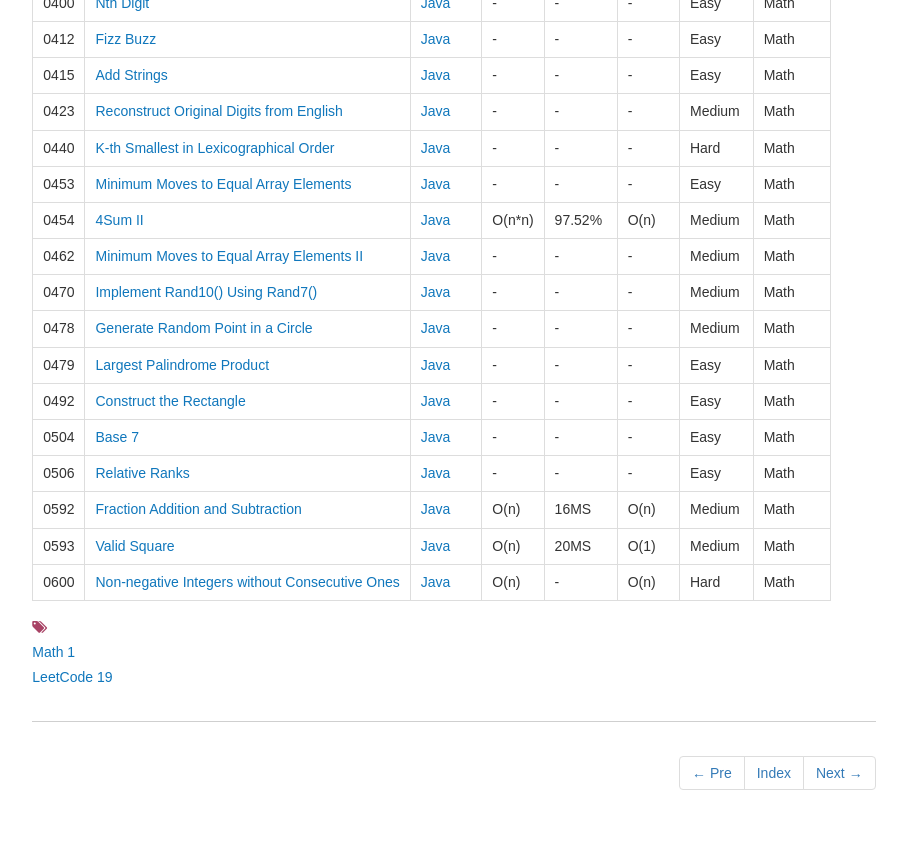
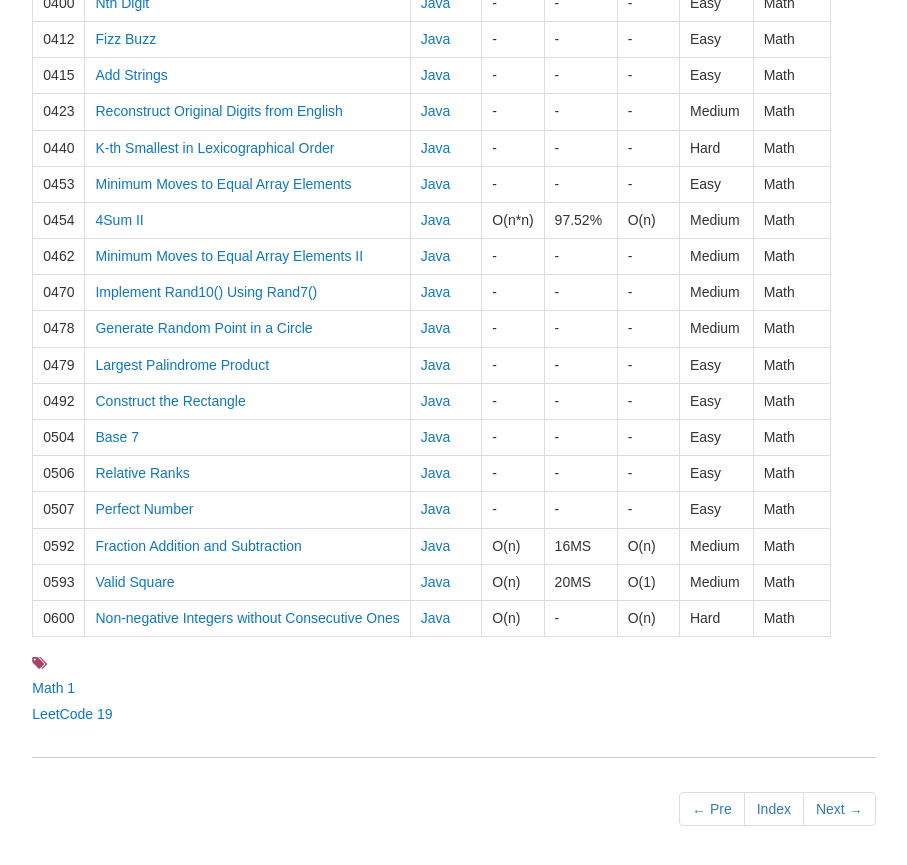
Before and after one commit to dunso/algorithm, a Jekyll site: the page built from docs/_posts/2017-12-03-Math.md, in a window 1280 px wide and 900 px high, scrolled down 1363 px. Shown: the top 865 px of the window, without its empty margins (186-1093 px from the left). Built offline with Jekyll 4.4.1, drawn with Linux system fonts in a browser that asks for light colours; nearby versions of some CDN libraries.

Commit message:
Add index of LeetCode0507.java to docs

```diff
--- a/docs/_posts/2017-12-03-Math.md
+++ b/docs/_posts/2017-12-03-Math.md
@@ -58,6 +58,7 @@ icon: file-alt
 |0492|[Construct the Rectangle](https://leetcode.com/problems/construct-the-rectangle/) | [Java](https://e.srl/leetcode-492/)|-|-|-|Easy|Math|
 |0504|[Base 7](https://leetcode.com/problems/base-7/) | [Java](https://e.srl/leetcode-504/)|-|-|-|Easy|Math|
 |0506|[Relative Ranks](https://leetcode.com/problems/relative-ranks/) | [Java](https://e.srl/leetcode-506/)|-|-|-|Easy|Math|
+|0507|[Perfect Number](https://leetcode.com/problems/perfect-number/) | [Java](https://e.srl/leetcode-507/)|-|-|-|Easy|Math|
 |0592|[Fraction Addition and Subtraction](https://leetcode.com/problems/fraction-addition-and-subtraction/)| [Java](https://e.srl/leetcode-592/)  | O(n) |16MS| O(n)  |  Medium |Math|
 |0593|[Valid Square](https://leetcode.com/problems/valid-square)| [Java](https://e.srl/leetcode-593/)  | O(n) |20MS| O(1)  |  Medium |Math|
 |0600|[Non-negative Integers without Consecutive Ones](https://leetcode.com/problems/non-negative-integers-without-consecutive-ones/) | [Java](https://e.srl/leetcode-600/)  | O(n) |-| O(n)  |  Hard |Math|
```
